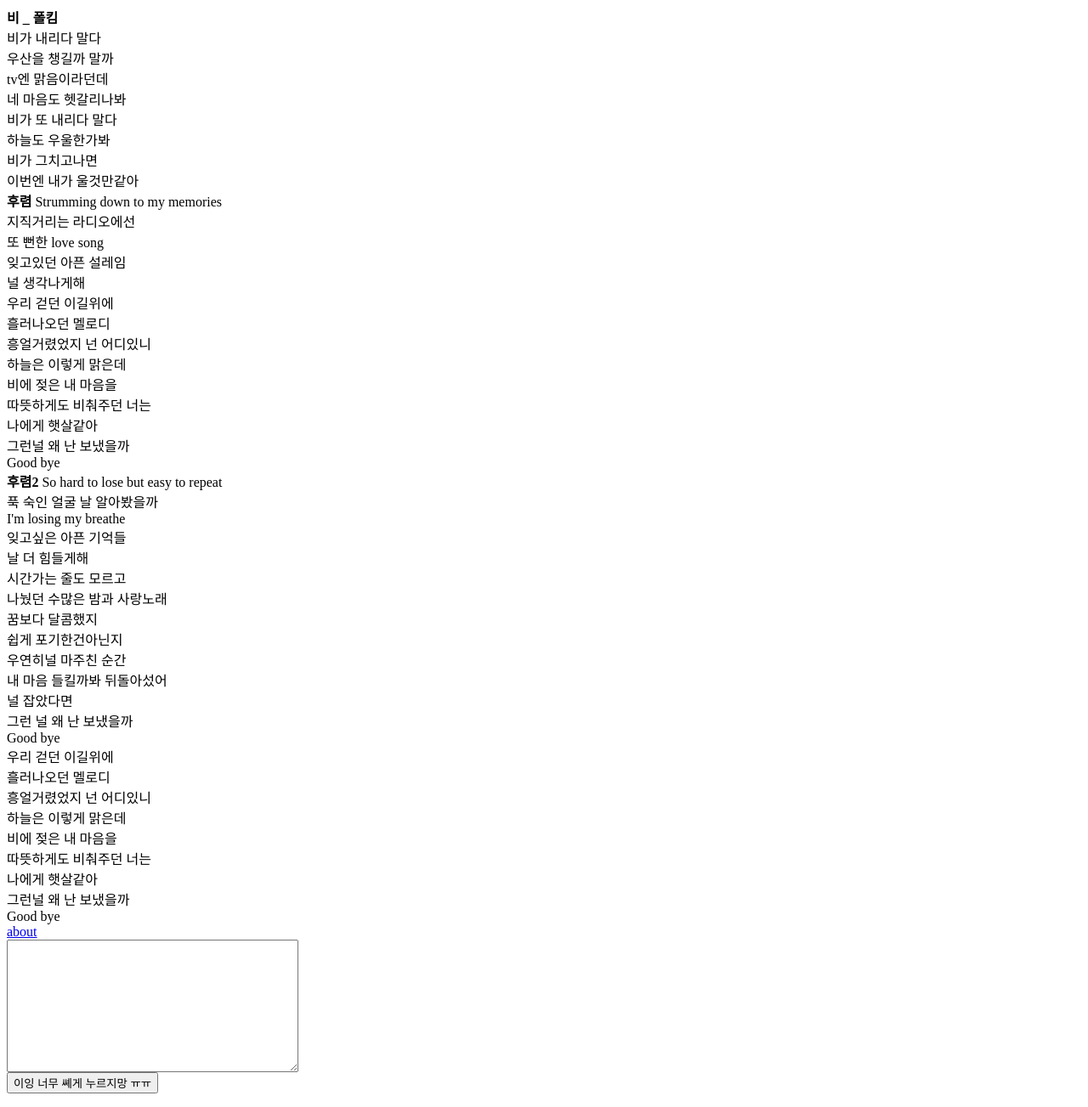
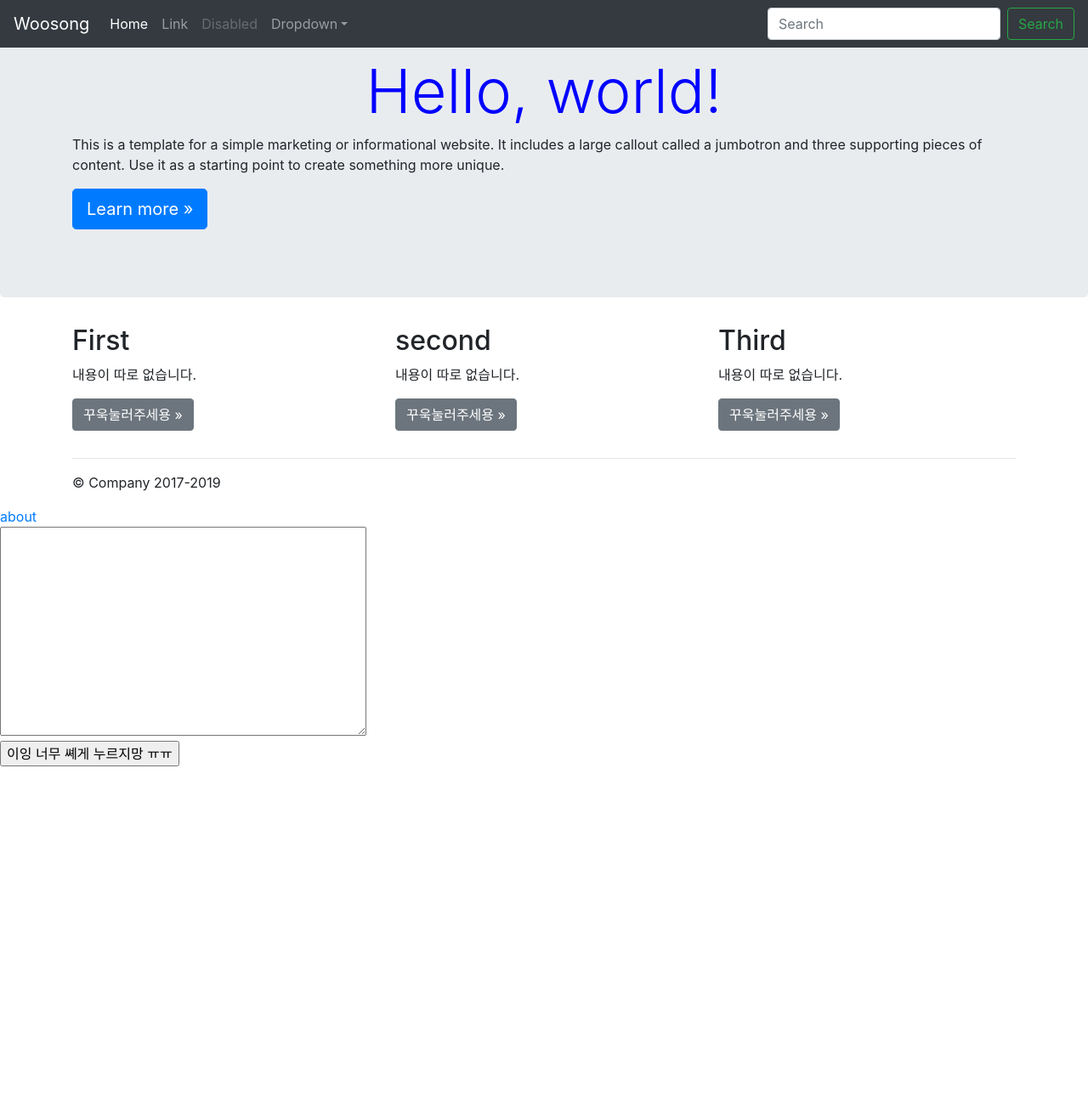
Before and after one commit to joowoosong/Python_wordcount, a Django app: page / in a window 1280 px wide. Shown: the whole page at 85% size. After the commit the page ends 902 px from the top, so only its background shows below. Run offline with Django 3.2, Linux system fonts and the light colour scheme; some libraries are stand-ins or nearby versions.

Commit message:
joowoosong

```diff
--- a/wordcount/Templates/woo.html
+++ b/wordcount/Templates/woo.html
@@ -1,59 +1,126 @@
-<b>비 _ 폴킴 </b><br>
-비가 내리다 말다<br>
-우산을 챙길까 말까<br>
-tv엔 맑음이라던데<br>
-네 마음도 헷갈리나봐<br>
+<!DOCTYPE html>
+<html lang="en">
+    <head>
+    <meta charset="UTF-8">
+    <meta name="viewport" content="width=device-width, initial-scale=1.0">
+    <meta http-equiv="X-UA-Compatible" content="ie=edge">
+    <title>wordcount</title>
+    <link rel="stylesheet" href="https://stackpath.bootstrapcdn.com/bootstrap/4.3.1/css/bootstrap.min.css" integrity="sha384-ggOyR0iXCbMQv3Xipma34MD+dH/1fQ784/j6cY/iJTQUOhcWr7x9JvoRxT2MZw1T" crossorigin="anonymous">
+    <script src="https://stackpath.bootstrapcdn.com/bootstrap/4.3.1/js/bootstrap.min.js" integrity="sha384-JjSmVgyd0p3pXB1rRibZUAYoIIy6OrQ6VrjIEaFf/nJGzIxFDsf4x0xIM+B07jRM" crossorigin="anonymous"></script>
+    <script src="https://code.jquery.com/jquery-3.3.1.slim.min.js" integrity="sha384-q8i/X+965DzO0rT7abK41JStQIAqVgRVzpbzo5smXKp4YfRvH+8abtTE1Pi6jizo" crossorigin="anonymous"></script>
+    <script src="https://cdnjs.cloudflare.com/ajax/libs/popper.js/1.14.7/umd/popper.min.js" integrity="sha384-UO2eT0CpHqdSJQ6hJty5KVphtPhzWj9WO1clHTMGa3JDZwrnQq4sF86dIHNDz0W1" crossorigin="anonymous"></script>
+    </head>
+    <style>
+        h1 {
+            color: blue;
+            font-size: 30px;
+            text-align: center
+        }
 
-비가 또 내리다 말다<br>
-하늘도 우울한가봐<br>
-비가 그치고나면<br>
-이번엔 내가 울것만같아<br>
+        .h1_cl {
+            text-decoration: bisque
+        }
+    </style>
 
-<b>후렴</b>
-Strumming down to my memories<br>
-지직거리는 라디오에선<br>
-또 뻔한 love song<br>
-잊고있던 아픈 설레임<br>
-널 생각나게해<br>
+    <body>
 
-우리 걷던 이길위에<br>
-흘러나오던 멜로디 <br>
-흥얼거렸었지 넌 어디있니<br>
-하늘은 이렇게 맑은데<br>
-비에 젖은 내 마음을<br>
-따뜻하게도 비춰주던 너는<br>
-나에게 햇살같아<br>
-그런널 왜 난 보냈을까<br>
-Good bye<br>
+        <style>
+                .bd-placeholder-img {
+                  font-size: 1.125rem;
+                  text-anchor: middle;
+                  -webkit-user-select: none;
+                  -moz-user-select: none;
+                  -ms-user-select: none;
+                  user-select: none;
+                }
 
-<b>후렴2</b>
-So hard to lose but easy to repeat<br>
-푹 숙인 얼굴 날 알아봤을까<br>
-I'm losing my breathe<br>
-잊고싶은 아픈 기억들<br>
-날 더 힘들게해<br>
+                @media (min-width: 768px) {
+                  .bd-placeholder-img-lg {
+                    font-size: 3.5rem;
+                  }
+                }
+              </style>
+              <!-- Custom styles for this template -->
+              <link href="jumbotron.css" rel="stylesheet">
+            </head>
+            <body>
+              <nav class="navbar navbar-expand-md navbar-dark fixed-top bg-dark">
+            <a class="navbar-brand" href="#">Woosong</a>
+            <button class="navbar-toggler" type="button" data-toggle="collapse" data-target="#navbarsExampleDefault" aria-controls="navbarsExampleDefault" aria-expanded="false" aria-label="Toggle navigation">
+              <span class="navbar-toggler-icon"></span>
+            </button>
 
-시간가는 줄도 모르고<br>
-나눴던 수많은 밤과 사랑노래<br>
-꿈보다 달콤했지<br>
-쉽게 포기한건아닌지<br>
-우연히널 마주친 순간<br>
-내 마음 들킬까봐 뒤돌아섰어<br>
-널 잡았다면<br>
-그런 널 왜 난 보냈을까 <br>
-Good bye<br>
+            <div class="collapse navbar-collapse" id="navbarsExampleDefault">
+              <ul class="navbar-nav mr-auto">
+                <li class="nav-item active">
+                  <a class="nav-link" href="#">Home <span class="sr-only">(current)</span></a>
+                </li>
+                <li class="nav-item">
+                  <a class="nav-link" href="#">Link</a>
+                </li>
+                <li class="nav-item">
+                  <a class="nav-link disabled" href="#">Disabled</a>
+                </li>
+                <li class="nav-item dropdown">
+                  <a class="nav-link dropdown-toggle" href="#" id="dropdown01" data-toggle="dropdown" aria-haspopup="true" aria-expanded="false">Dropdown</a>
+                  <div class="dropdown-menu" aria-labelledby="dropdown01">
+                    <a class="dropdown-item" href="#">Action</a>
+                    <a class="dropdown-item" href="#">Another action</a>
+                    <a class="dropdown-item" href="#">Something else here</a>
+                  </div>
+                </li>
+              </ul>
+              <form class="form-inline my-2 my-lg-0">
+                <input class="form-control mr-sm-2" type="text" placeholder="Search" aria-label="Search">
+                <button class="btn btn-outline-success my-2 my-sm-0" type="submit">Search</button>
+              </form>
+            </div>
+          </nav>
 
-우리 걷던 이길위에<br>
-흘러나오던 멜로디 <br>
-흥얼거렸었지 넌 어디있니<br>
-하늘은 이렇게 맑은데<br>
-비에 젖은 내 마음을<br>
-따뜻하게도 비춰주던 너는<br>
-나에게 햇살같아<br>
-그런널 왜 난 보냈을까<br>
-Good bye<br>
+          <main role="main">
 
-<!-- 이건 수정용 테스트 글입니다. -->
+            <!-- Main jumbotron for a primary marketing message or call to action -->
+            <div class="jumbotron">
+              <div class="container">
+                <h1 class="display-3">Hello, world!</h1>
+                <p>This is a template for a simple marketing or informational website. It includes a large callout called a jumbotron and three supporting pieces of content. Use it as a starting point to create something more unique.</p>
+                <p><a class="btn btn-primary btn-lg" href="#" role="button">Learn more &raquo;</a></p>
+              </div>
+            </div>
+
+            <div class="container">
+              <!-- Example row of columns -->
+              <div class="row">
+                <div class="col-md-4">
+                  <h2>First</h2>
+                  <p>내용이 따로 없습니다. </p>
+                  <p><a class="btn btn-secondary" href="#" role="button">꾸욱눌러주세용 &raquo;</a></p>
+                </div>
+                <div class="col-md-4">
+                  <h2>second</h2>
+                  <p>내용이 따로 없습니다. </p>
+                  <p><a class="btn btn-secondary" href="#" role="button">꾸욱눌러주세용 &raquo;</a></p>
+                </div>
+                <div class="col-md-4">
+                  <h2>Third</h2>
+                  <p>내용이 따로 없습니다.</p>
+                  <p><a class="btn btn-secondary" href="#" role="button">꾸욱눌러주세용 &raquo;</a></p>
+                </div>
+              </div>
+
+              <hr>
+
+            </div> <!-- /container -->
+
+          </main>
+
+          <footer class="container">
+            <p>&copy; Company 2017-2019</p>
+          </footer>
+
+
+    </body>
+</html>
 
 <a href="{% url 'song' %}">about</a>
 <form action="{% url 'joo' %}">
```
